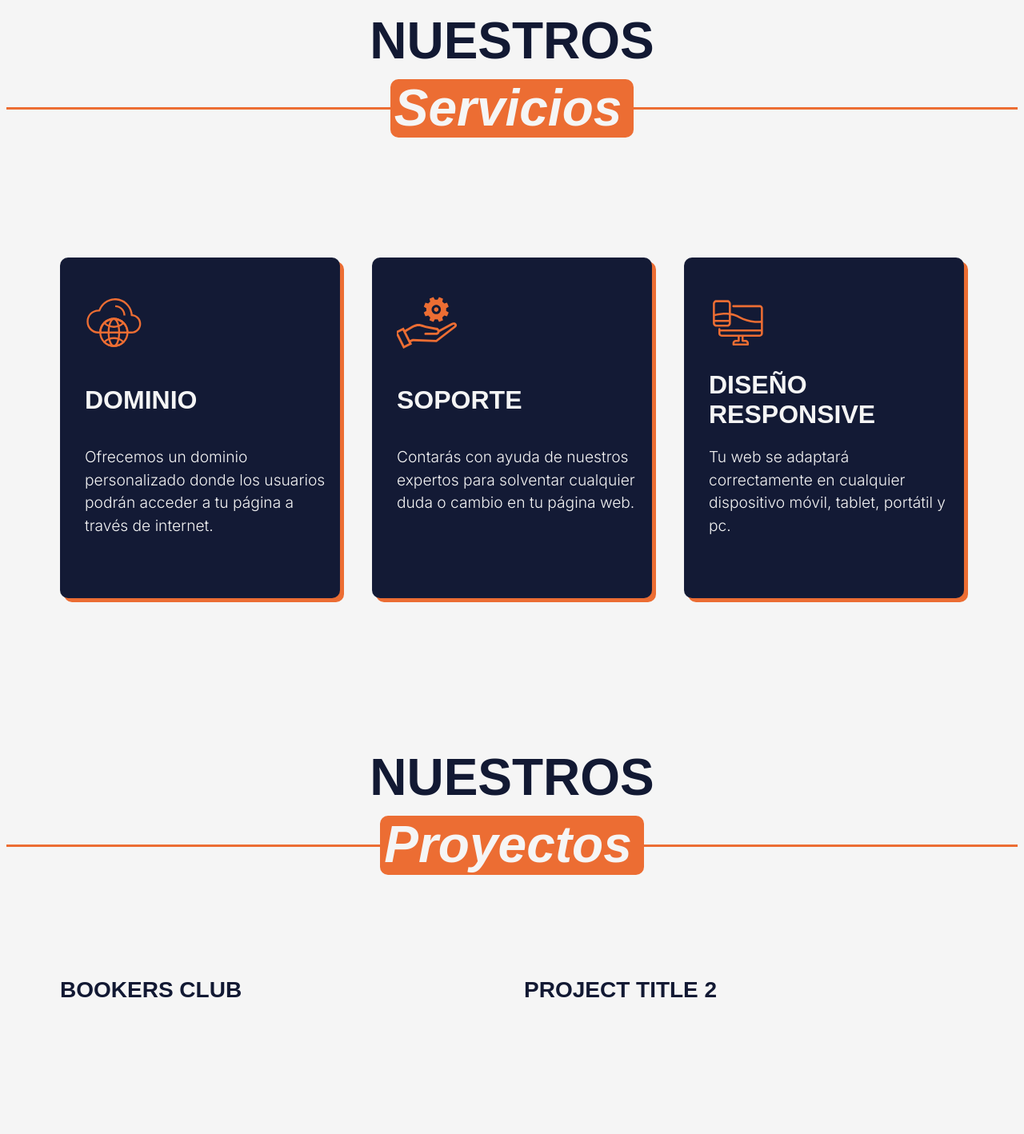
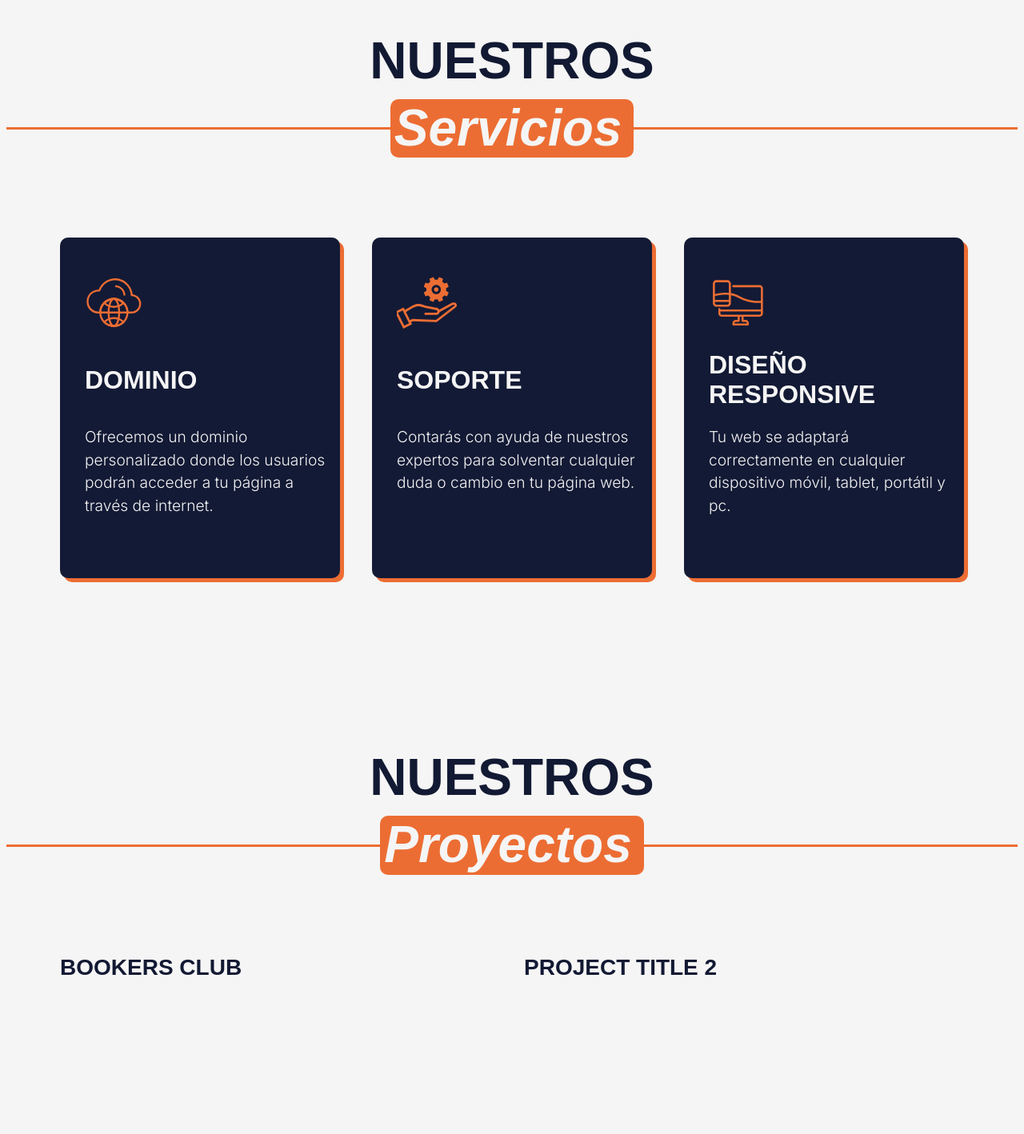
Before and after one commit to JoaquinDev542/AncoCompany, a plain HTML site: page index.html in a window 1280 px wide. Shown: the part 3046-4464 px from the top of the page at 80% size. Drawn offline with nearby package versions, Linux system fonts and the light colour scheme; a web font is replaced by a local one.

Commit message:
Update styles.css

```diff
--- a/src/css/styles.css
+++ b/src/css/styles.css
@@ -983,7 +983,7 @@ strong {
     flex-direction: var(--value-column , column);
     align-items: var(--value-center , center);
     justify-content: var(--value-center , center);
-    gap: 3.125em;
+    /* gap: 3.125em; */
     margin: var(--fs-zero , 0) var(--value-auto , auto);
 }
 
@@ -1060,6 +1060,7 @@ strong {
 .workProject__title {
     font-size: var(--fs-workTitle-mobile);
     margin-bottom: 0.625em;
+    margin-top: 0;
     text-transform: var(--value-uppercase , uppercase);
 }
 
@@ -1220,7 +1221,7 @@ strong {
     place-content: var(--value-center);
     grid-template-columns: max-content max-content;
     gap: 20px;
-    margin-top: 150px;
+    /* margin-top: 150px; */
 }
 
 .socialMediaContainer {
@@ -1630,7 +1631,6 @@ strong {
         font-size: var(--fs-title-portatil );
         margin: 0 0 100px 0;
     }
-
 
     /* Paragraph Section */
     .paragraph {
```
